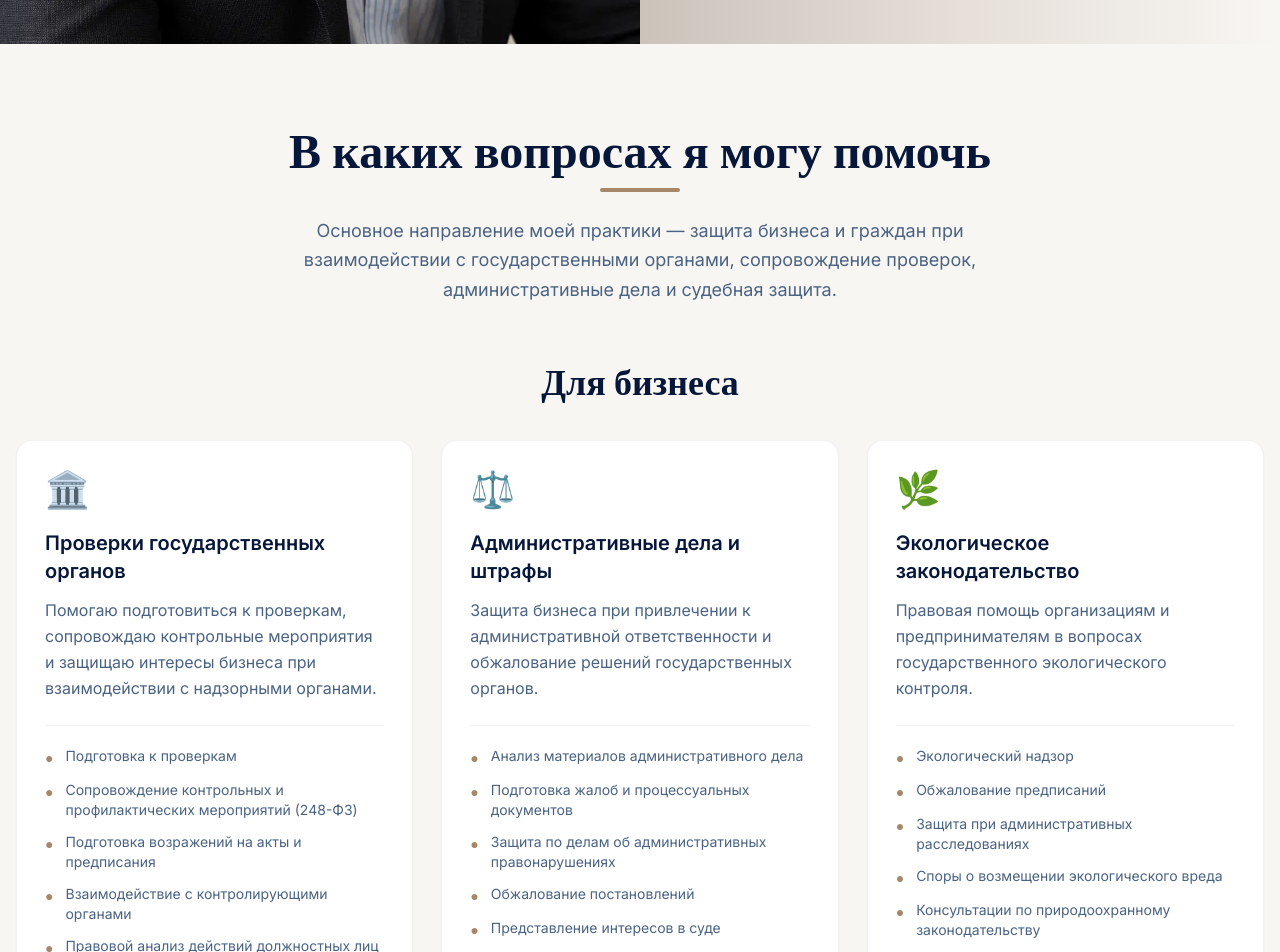
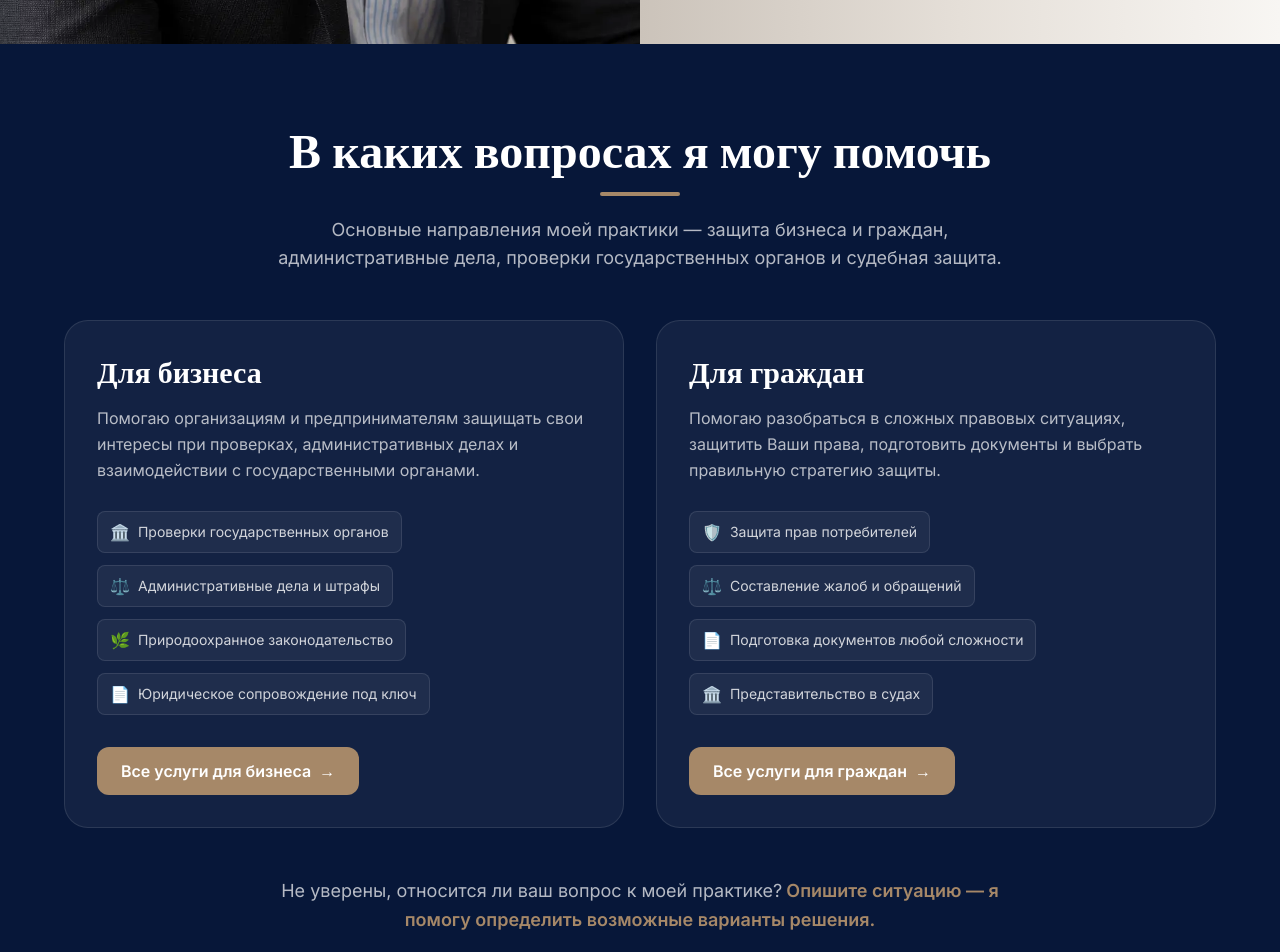
Before and after one commit to Freemason-EAG/myWebsite, a React (Vite) app: page / in a window 1280 px wide. Shown: the part 1620-2572 px from the top of the page. Built offline with nearby package versions, Linux system fonts and the light colour scheme; a web font is replaced by a local one.

Commit message:
change Services.jsx

```diff
--- a/src/components/Services.jsx
+++ b/src/components/Services.jsx
@@ -1,280 +1,397 @@
-const businessServices = [
+import { Link } from "react-router-dom"
+
+
+const businessPreview = [
   {
     icon: "🏛️",
     title: "Проверки государственных органов",
-    description:
-      "Помогаю подготовиться к проверкам, сопровождаю контрольные мероприятия и защищаю интересы бизнеса при взаимодействии с надзорными органами.",
-
-    details: [
-      "Подготовка к проверкам",
-      "Сопровождение контрольных и профилактических мероприятий (248-ФЗ)",
-      "Подготовка возражений на акты и предписания",
-      "Взаимодействие с контролирующими органами",
-      "Правовой анализ действий должностных лиц",
-    ],
   },
-
   {
     icon: "⚖️",
     title: "Административные дела и штрафы",
-    description:
-      "Защита бизнеса при привлечении к административной ответственности и обжалование решений государственных органов.",
-
-    details: [
-      "Анализ материалов административного дела",
-      "Подготовка жалоб и процессуальных документов",
-      "Защита по делам об административных правонарушениях",
-      "Обжалование постановлений",
-      "Представление интересов в суде",
-    ],
   },
-
   {
     icon: "🌿",
-    title: "Экологическое законодательство",
-    description:
-      "Правовая помощь организациям и предпринимателям в вопросах государственного экологического контроля.",
-
-    details: [
-      "Экологический надзор",
-      "Обжалование предписаний",
-      "Защита при административных расследованиях",
-      "Споры о возмещении экологического вреда",
-      "Консультации по природоохранному законодательству",
-    ],
+    title: "Природоохранное законодательство",
   },
-
   {
     icon: "📄",
-    title: "Правовая поддержка бизнеса",
-    description:
-      "Правовой анализ ситуаций, подготовка документов и сопровождение взаимодействия бизнеса с государственными органами.",
-
-    details: [
-      "Правовой анализ документов",
-      "Подготовка исков, жалоб и обращений",
-      "Подготовка правовых заключений",
-      "Представительство в суде",
-      "Комплексное сопровождение ситуации",
-    ],
+    title: "Юридическое сопровождение под ключ",
   },
 ]
 
 
-const citizenServices = [
+const citizenPreview = [
   {
     icon: "🛡️",
     title: "Защита прав потребителей",
-    description:
-      "Помощь гражданам при нарушении прав продавцами, организациями и исполнителями услуг.",
-
-    details: [
-      "Анализ ситуации",
-      "Подготовка претензий",
-      "Обращения в контролирующие органы",
-      "Подготовка исковых заявлений",
-      "Представительство в суде",
-    ],
   },
-
   {
     icon: "⚖️",
-    title: "Судебная защита",
-    description:
-      "Подготовка правовой позиции и документов для защиты ваших интересов в суде.",
-
-    details: [
-      "Правовой анализ ситуации",
-      "Подготовка исков и возражений",
-      "Подготовка жалоб",
-      "Представительство в суде",
-      "Сопровождение судебного дела",
-    ],
+    title: "Составление жалоб и обращений",
   },
-
   {
     icon: "📄",
-  title: "Жалобы, заявления и обращения",
-  description:
-    "Помощь в подготовке юридически грамотных обращений в государственные органы, управляющие компании и организации.",
-
-  details: [
-    "Подготовка жалоб и заявлений",
-    "Обращения в контролирующие органы",
-    "Ответы на обращения организаций",
-    "Жалобы в управляющие компании",
-    "Правовой анализ ситуации и документов",
-  ],
+    title: "Подготовка документов любой сложности",
   },
-
+  {
+    icon: "🏛️",
+    title: "Представительство в судах",
+  },
 ]
 
 
-const ServiceCards = ({ services }) => {
+
+const DirectionCard = ({
+  title,
+  description,
+  items,
+  link,
+  buttonText,
+}) => {
+
   return (
-    <div className="grid grid-cols-1 md:grid-cols-2 lg:grid-cols-3 gap-7">
 
-      {services.map((service, index) => (
+    <div
+      className="
+      group
+      relative
+      rounded-3xl
+      bg-white/5
+      border
+      border-white/10
+      p-7
+      md:p-8
+      transition-all
+      duration-500
+      hover:bg-white/10
+      hover:-translate-y-2
+      overflow-hidden
+      "
+    >
+
+      <div
+        className="
+        absolute
+        top-0
+        left-0
+        h-1
+        w-0
+        bg-accent
+        transition-all
+        duration-500
+        group-hover:w-full
+        "
+      />
+
+
+      <h3
+        className="
+        text-3xl
+        font-heading
+        font-bold
+        text-white
+        mb-4
+        "
+      >
+        {title}
+      </h3>
+
+
+      <p
+        className="
+        text-white/70
+        leading-relaxed
+        mb-7
+        "
+      >
+        {description}
+      </p>
+
+
+      <div
+        className="
+        flex
+        flex-wrap
+        gap-3
+        mb-8
+        "
+      >
+
+        {items.map((item,index)=>(
 
           <div
             key={index}
-          className="group relative rounded-2xl bg-background-card border border-black/5
-                     shadow-sm hover:shadow-xl transition-all duration-500
-                     p-7 overflow-hidden hover:-translate-y-1"
+            className="
+            flex
+            items-center
+            gap-2
+            px-3
+            py-2
+            rounded-lg
+            bg-white/5
+            border
+            border-white/10
+            "
           >
 
-          <div className="text-4xl mb-5">
-            {service.icon}
-          </div>
-
-
-          <h3 className="text-xl font-semibold text-primary mb-3">
-            {service.title}
-          </h3>
-
-
-          <p className="text-primary-light leading-relaxed mb-6">
-            {service.description}
-          </p>
-
-
-          <div className="border-t border-black/5 pt-5">
-
-            <ul className="space-y-3">
-
-              {service.details.map((detail, idx) => (
-
-                <li
-                  key={idx}
-                  className="flex items-start gap-3 text-sm text-primary-light"
-                >
-
-                  <span className="text-accent mt-[2px]">
-                    ●
+            <span>
+              {item.icon}
             </span>
 
-                  <span>
-                    {detail}
+            <span
+              className="
+              text-sm
+              text-white/80
+              "
+            >
+              {item.title}
             </span>
-
-                </li>
-
-              ))}
-
-            </ul>
-
-          </div>
 
           </div>
 
         ))}
 
       </div>
+
+
+
+      <Link
+        to={link}
+        className="
+        inline-flex
+        items-center
+        bg-accent
+        hover:bg-accent-light
+        text-white
+        px-6
+        py-3
+        rounded-xl
+        font-semibold
+        transition
+        "
+      >
+
+        {buttonText}
+
+        <span className="ml-2">
+          →
+        </span>
+
+      </Link>
+
+
+    </div>
+
   )
+
 }
 
 
 
-const Services = () => {
-  return (
-    <section className="min-h-screen bg-background py-20">
-
-      <div className="container mx-auto px-4">
 
 
-        <div className="text-center max-w-3xl mx-auto mb-14">
+const Services = () => {
 
-          <h2 className="text-4xl md:text-5xl font-bold font-heading text-primary">
-            В каких вопросах я могу помочь
+return (
+
+<section
+className="
+bg-primary
+py-20
+"
+>
+
+
+<div
+className="
+container
+mx-auto
+px-4
+"
+>
+
+
+<div
+className="
+max-w-3xl
+mx-auto
+text-center
+mb-12
+"
+>
+
+
+<h2
+className="
+text-4xl
+md:text-5xl
+font-heading
+font-bold
+text-white
+"
+>
+
+В каких вопросах
+я могу помочь
+
 </h2>
 
 
-          <div className="w-20 h-1 bg-accent rounded-full mx-auto mt-4 mb-6"></div>
+<div
+className="
+w-20
+h-1
+bg-accent
+rounded-full
+mx-auto
+my-5
+"
+/>
 
 
-          <p className="text-lg text-primary-light leading-relaxed">
-            Основное направление моей практики — защита бизнеса и граждан
-            при взаимодействии с государственными органами,
-            сопровождение проверок, административные дела
+<p
+className="
+text-lg
+text-white/70
+"
+>
+
+Основные направления моей практики —
+защита бизнеса и граждан,
+административные дела,
+проверки государственных органов
 и судебная защита.
+
 </p>
+
 
 </div>
 
 
 
-        {/* Бизнес */}
 
-        <div className="mb-20">
+<div
+className="
+grid
+grid-cols-1
+md:grid-cols-2
+gap-8
+max-w-6xl
+mx-auto
+"
+>
 
-          <h3 className="text-3xl md:text-4xl font-bold font-heading text-primary text-center mb-10">
-            Для бизнеса
-          </h3>
 
-          <ServiceCards services={businessServices}/>
+<DirectionCard
+
+title="Для бизнеса"
+
+description="
+Помогаю организациям и предпринимателям
+защищать свои интересы при проверках,
+административных делах и взаимодействии
+с государственными органами.
+"
+
+items={businessPreview}
+
+link="/business"
+
+buttonText="Все услуги для бизнеса"
+
+/>
+
+
+
+<DirectionCard
+
+title="Для граждан"
+
+description="
+Помогаю разобраться в сложных правовых
+ситуациях, защитить Ваши права,
+подготовить документы и выбрать
+правильную стратегию защиты.
+"
+
+items={citizenPreview}
+
+link="/citizens"
+
+buttonText="Все услуги для граждан"
+
+/>
+
+
 
 </div>
 
 
 
-        {/* Граждане */}
-
-        <div className="mb-20">
-
-          <h3 className="text-3xl md:text-4xl font-bold font-heading text-primary text-center mb-10">
-            Для граждан
-          </h3>
-
-          <ServiceCards services={citizenServices}/>
-
-        </div>
 
 
-
-        {/* CTA */}
-
-        <div className="text-center mt-20 max-w-2xl mx-auto">
-
-          <h3 className="text-2xl font-semibold text-primary mb-4">
-            Не уверены, относится ли ваш вопрос к моей практике?
-          </h3>
+<div
+className="
+max-w-3xl
+mx-auto
+text-center
+mt-12
+"
+>
 
 
-          <p className="text-primary-light mb-8 leading-relaxed">
-            Опишите ситуацию — я оценю её с правовой точки зрения,
-            расскажу о возможных вариантах действий и, при необходимости,
-            предложу дальнейшее сопровождение.
-          </p>
+<p
+className="
+text-lg
+text-white/70
+leading-relaxed
+"
+>
 
+Не уверены, относится ли ваш вопрос
+к моей практике?
 
 <a
 href="#contact"
-            className="inline-block bg-accent hover:bg-accent-light
-                       text-white px-8 py-3 rounded-lg
-                       transition duration-300"
+className="
+text-accent
+hover:text-accent-light
+transition
+font-semibold
+ml-1
+"
 >
-            Получить консультацию
+Опишите ситуацию —
+я помогу определить возможные варианты решения.
 </a>
+
+
+</p>
+
 
 </div>
 
 
 </div>
 
+
 </section>
+
 )
+
 }
 
 
 export default Services
 
 
-// const services = [
+// const businessServices = [
 //   {
 //     icon: "🏛️",
 //     title: "Проверки государственных органов",
 //     description:
-//       "Помогаю подготовиться к проверке, сопровождаю контрольные мероприятия и защищаю интересы при взаимодействии с надзорными органами.",
+//       "Помогаю подготовиться к проверкам, сопровождаю контрольные мероприятия и защищаю интересы бизнеса при взаимодействии с надзорными органами.",
 
 //     details: [
 //       "Подготовка к проверкам",
@@ -289,28 +406,13 @@ export default Services
 //     icon: "⚖️",
 //     title: "Административные дела и штрафы",
 //     description:
-//       "Защита интересов по делам об административных правонарушениях и обжалование решений государственных органов.",
+//       "Защита бизнеса при привлечении к административной ответственности и обжалование решений государственных органов.",
 
 //     details: [
 //       "Анализ материалов административного дела",
 //       "Подготовка жалоб и процессуальных документов",
 //       "Защита по делам об административных правонарушениях",
 //       "Обжалование постановлений",
-//       "Представление интересов в суде",
-//     ],
-//   },
-
-//   {
-//     icon: "🛡️",
-//     title: "Роспотребнадзор и защита прав потребителей",
-//     description:
-//       "Практический опыт работы в Роспотребнадзоре помогает эффективно защищать интересы как бизнеса, так и граждан.",
-
-//     details: [
-//       "Сопровождение проверок",
-//       "Оспаривание предписаний",
-//       "Подготовка исков и претензий",
-//       "Консультации по законодательству о защите прав потребителей",
 //       "Представление интересов в суде",
 //     ],
 //   },
@@ -332,19 +434,134 @@ export default Services
 
 //   {
 //     icon: "📄",
-//     title: "Правовой анализ и судебная защита",
+//     title: "Правовая поддержка бизнеса",
 //     description:
-//       "Подготовка правовой позиции, процессуальных документов и сопровождение судебных споров.",
+//       "Правовой анализ ситуаций, подготовка документов и сопровождение взаимодействия бизнеса с государственными органами.",
+
+//     details: [
+//       "Правовой анализ документов",
+//       "Подготовка исков, жалоб и обращений",
+//       "Подготовка правовых заключений",
+//       "Представительство в суде",
+//       "Комплексное сопровождение ситуации",
+//     ],
+//   },
+// ]
+
+
+// const citizenServices = [
+//   {
+//     icon: "🛡️",
+//     title: "Защита прав потребителей",
+//     description:
+//       "Помощь гражданам при нарушении прав продавцами, организациями и исполнителями услуг.",
+
+//     details: [
+//       "Анализ ситуации",
+//       "Подготовка претензий",
+//       "Обращения в контролирующие органы",
+//       "Подготовка исковых заявлений",
+//       "Представительство в суде",
+//     ],
+//   },
+
+//   {
+//     icon: "⚖️",
+//     title: "Судебная защита",
+//     description:
+//       "Подготовка правовой позиции и документов для защиты ваших интересов в суде.",
 
 //     details: [
 //       "Правовой анализ ситуации",
-//       "Подготовка исков, отзывов и жалоб",
-//       "Подготовка правовых заключений",
+//       "Подготовка исков и возражений",
+//       "Подготовка жалоб",
 //       "Представительство в суде",
-//       "Комплексное сопровождение дела",
+//       "Сопровождение судебного дела",
 //     ],
 //   },
+
+//   {
+//   icon: "📄",
+//   title: "Жалобы, заявления и обращения",
+//   description:
+//     "Помощь в подготовке юридически грамотных обращений в государственные органы, управляющие компании и организации.",
+
+//   details: [
+//     "Подготовка жалоб и заявлений",
+//     "Обращения в контролирующие органы",
+//     "Ответы на обращения организаций",
+//     "Жалобы в управляющие компании",
+//     "Правовой анализ ситуации и документов",
+//   ],
+// },
+
 // ]
+
+
+// const ServiceCards = ({ services }) => {
+//   return (
+//     <div className="grid grid-cols-1 md:grid-cols-2 lg:grid-cols-3 gap-7">
+
+//       {services.map((service, index) => (
+
+//         <div
+//           key={index}
+//           className="group relative rounded-2xl bg-background-card border border-black/5
+//                      shadow-sm hover:shadow-xl transition-all duration-500
+//                      p-7 overflow-hidden hover:-translate-y-1"
+//         >
+
+//           <div className="text-4xl mb-5">
+//             {service.icon}
+//           </div>
+
+
+//           <h3 className="text-xl font-semibold text-primary mb-3">
+//             {service.title}
+//           </h3>
+
+
+//           <p className="text-primary-light leading-relaxed mb-6">
+//             {service.description}
+//           </p>
+
+
+//           <div className="border-t border-black/5 pt-5">
+
+//             <ul className="space-y-3">
+
+//               {service.details.map((detail, idx) => (
+
+//                 <li
+//                   key={idx}
+//                   className="flex items-start gap-3 text-sm text-primary-light"
+//                 >
+
+//                   <span className="text-accent mt-[2px]">
+//                     ●
+//                   </span>
+
+//                   <span>
+//                     {detail}
+//                   </span>
+
+//                 </li>
+
+//               ))}
+
+//             </ul>
+
+//           </div>
+
+//         </div>
+
+//       ))}
+
+//     </div>
+//   )
+// }
+
+
 
 // const Services = () => {
 //   return (
@@ -352,106 +569,71 @@ export default Services
 
 //       <div className="container mx-auto px-4">
 
-//         {/* Заголовок */}
 
 //         <div className="text-center max-w-3xl mx-auto mb-14">
 
 //           <h2 className="text-4xl md:text-5xl font-bold font-heading text-primary">
+//             В каких вопросах я могу помочь
+//           </h2>
 
-//             В каких вопросах я могу помочь
-
-//           </h2>
 
 //           <div className="w-20 h-1 bg-accent rounded-full mx-auto mt-4 mb-6"></div>
 
+
 //           <p className="text-lg text-primary-light leading-relaxed">
-
 //             Основное направление моей практики — защита бизнеса и граждан
 //             при взаимодействии с государственными органами,
 //             сопровождение проверок, административные дела
 //             и судебная защита.
-
 //           </p>
 
 //         </div>
 
-//         {/* Карточки */}
 
-//         <div className="grid grid-cols-1 md:grid-cols-2 lg:grid-cols-3 gap-7">
 
-//           {services.map((service, index) => (
+//         {/* Бизнес */}
 
-//             <div
-//               key={index}
-//               className="group relative rounded-2xl bg-background-card border border-black/5
-//                          shadow-sm hover:shadow-xl transition-all duration-500
-//                          p-7 overflow-hidden hover:-translate-y-1"
-//             >
+//         <div className="mb-20">
 
-//               <div className="text-4xl mb-5">
+//           <h3 className="text-3xl md:text-4xl font-bold font-heading text-primary text-center mb-10">
+//             Для бизнеса
+//           </h3>
 
-//                 {service.icon}
-
-//               </div>
-
-//               <h3 className="text-xl font-semibold text-primary mb-3">
-
-//                 {service.title}
-
-//               </h3>
-
-//               <p className="text-primary-light leading-relaxed mb-6">
-
-//                 {service.description}
-
-//               </p>
-
-//               <div className="border-t border-black/5 pt-5">
-
-//                 <ul className="space-y-3">
-
-//                   {service.details.map((detail, idx) => (
-
-//                     <li
-//                       key={idx}
-//                       className="flex items-start gap-3 text-sm text-primary-light"
-//                     >
-
-//                       <span className="text-accent mt-[2px]">●</span>
-
-//                       <span>{detail}</span>
-
-//                     </li>
-
-//                   ))}
-
-//                 </ul>
-
-//               </div>
-
-//             </div>
-
-//           ))}
+//           <ServiceCards services={businessServices}/>
 
 //         </div>
+
+
+
+//         {/* Граждане */}
+
+//         <div className="mb-20">
+
+//           <h3 className="text-3xl md:text-4xl font-bold font-heading text-primary text-center mb-10">
+//             Для граждан
+//           </h3>
+
+//           <ServiceCards services={citizenServices}/>
+
+//         </div>
+
+
 
 //         {/* CTA */}
 
 //         <div className="text-center mt-20 max-w-2xl mx-auto">
 
 //           <h3 className="text-2xl font-semibold text-primary mb-4">
-
 //             Не уверены, относится ли ваш вопрос к моей практике?
-
 //           </h3>
 
+
 //           <p className="text-primary-light mb-8 leading-relaxed">
-
 //             Опишите ситуацию — я оценю её с правовой точки зрения,
 //             расскажу о возможных вариантах действий и, при необходимости,
 //             предложу дальнейшее сопровождение.
+//           </p>
 
-//           </p>
 
 //           <a
 //             href="#contact"
@@ -459,12 +641,11 @@ export default Services
 //                        text-white px-8 py-3 rounded-lg
 //                        transition duration-300"
 //           >
-
 //             Получить консультацию
-
 //           </a>
 
 //         </div>
+
 
 //       </div>
 
@@ -472,4 +653,5 @@ export default Services
 //   )
 // }
 
+
 // export default Services
```
Lines whose indentation alone changed are shown as unchanged.
